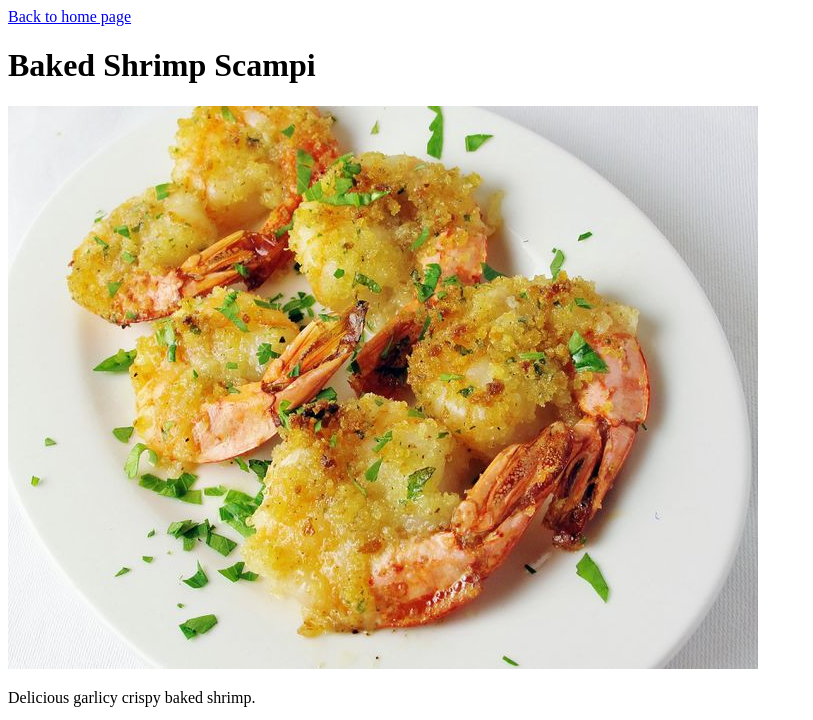
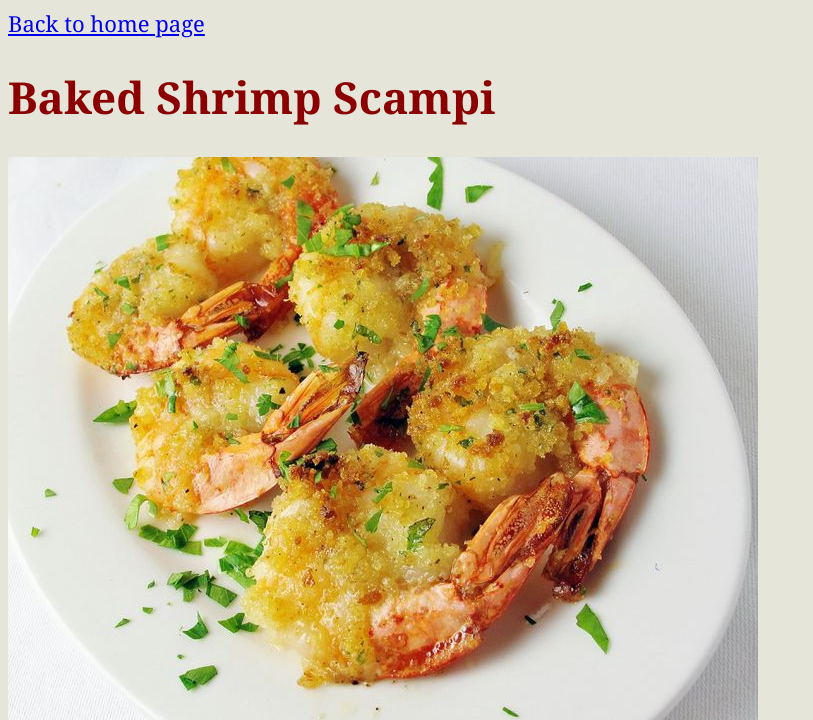
Before and after one commit to bBob21/odin-recipes, a plain HTML site: page recipes/baked-shrimp-scampi.html in a window 1280 px wide. Shown: the top 720 px of the page, without its empty margins (0-813 px from the left). Drawn offline with Linux system fonts and the light colour scheme.

Commit message:
Added basic CSS to all pages with external CSS

```diff
--- a/recipes/baked-shrimp-scampi.html
+++ b/recipes/baked-shrimp-scampi.html
@@ -1,6 +1,7 @@
 <!DOCTYPE html>
 <html lang="en">
 <head>
+    <link href="../style.css" rel="stylesheet">
     <meta charset="UTF-8">
     <meta name="viewport" content="width=device-width, initial-scale=1.0">
     <title>Odin Recipe | Baked Shrimp Scampi</title>
--- /dev/null
+++ b/style.css
@@ -0,0 +1,9 @@
+body {
+    font-size:22px;
+    font-family:Cambria, Cochin, Georgia, Times, 'Times New Roman', serif;
+    background-color:rgb(230, 229, 217);
+}
+
+h1{
+    color:darkred;
+}
```
Also changed, not shown: index.html (+1 -0 lines), recipes/chocolate-chocolate-chip-cookies.html (+1 -0 lines), recipes/potato-salad.html (+1 -0 lines).
